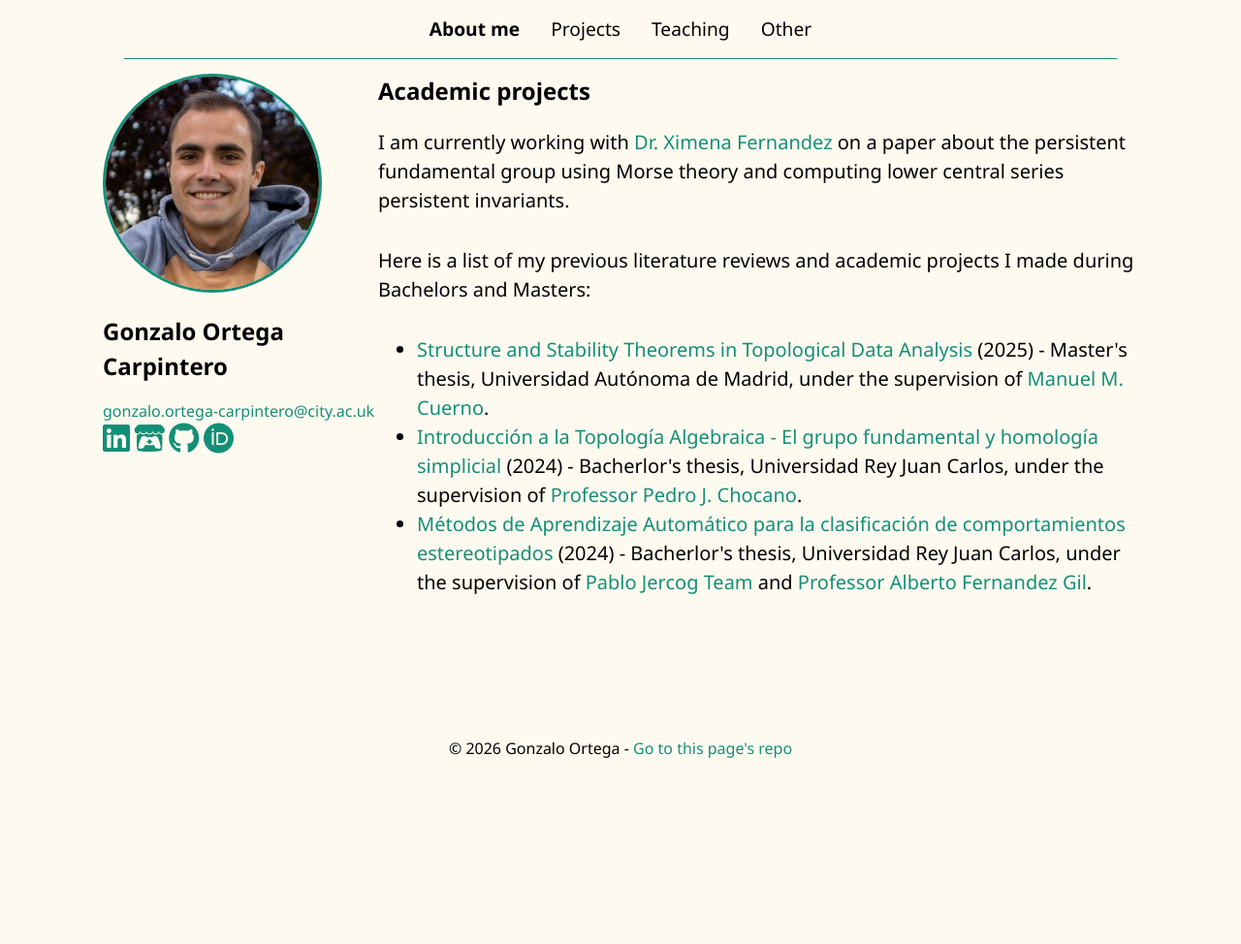
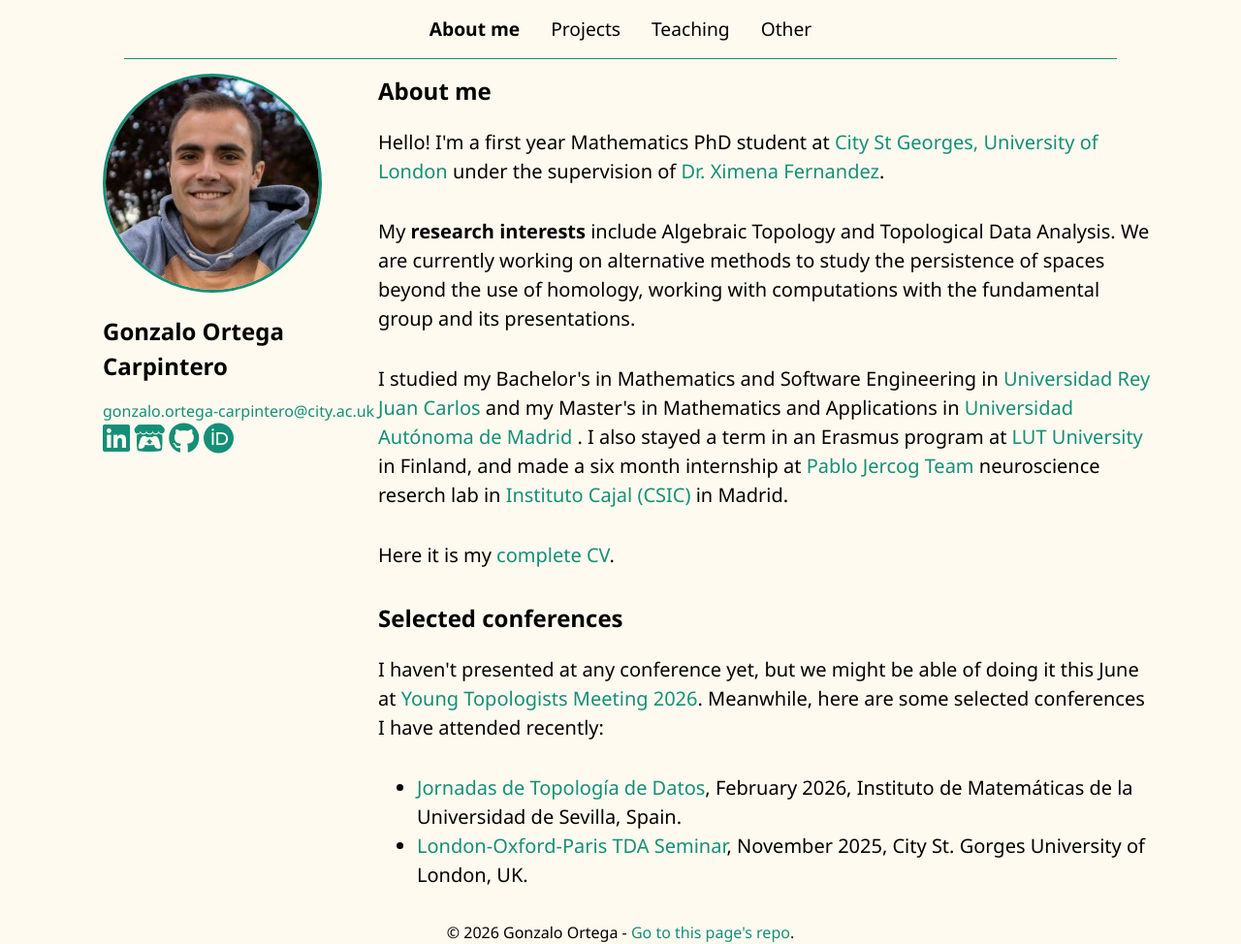
Before and after one commit to Gonzalo-Ortega/Portfolio-Webpage, a website: page docs/index.html in a window 1280 px wide. Shown: the whole page at 97% size. Before the commit the page ends 800 px from the top, so only its background shows below. Drawn offline with Linux system fonts and the light colour scheme.

Commit message:
Updated ablut info.

```diff
--- a/docs/footer.html
+++ b/docs/footer.html
@@ -1,4 +1,4 @@
   <footer>
     &copy; 2026 Gonzalo Ortega - <a class="text-secondary"
-      href="https://github.com/Gonzalo-Ortega/Portfolio-Webpage"> Go to this page's repo </a>
+      href="https://github.com/Gonzalo-Ortega/Portfolio-Webpage">Go to this page's repo</a>.
   </footer>
--- a/docs/index.html
+++ b/docs/index.html
@@ -57,7 +57,7 @@
 
 
     // Default page
-    loadPage("projects");
+    loadPage("about");
   </script>
 </body>
 
--- a/docs/pages/about.html
+++ b/docs/pages/about.html
@@ -1,26 +1,37 @@
 <div class="content">
   <h3 class="small-heading"> About me </h2>
     <p>
-    Hello! I'm a first year Mathematics PHD student at <a
-      href="https://www.citystgeorges.ac.uk/about/schools/science-technology/mathematics">
-      City St Georges, University of London </a> under the supervision of Dr. Ximena Fernández. My research
-    interests include Algebraic Topology and Topological Data Analysis. We are currently working on alternative
-    methods to study the persistence of spaces beyond the use of homology, working mainly with computations over
+      Hello! I'm a first year Mathematics PhD student at <a
+        href="https://www.citystgeorges.ac.uk/about/schools/science-technology/mathematics"> City St Georges, University
+        of London </a> under the supervision of <a href="https://ximenafernandez.github.io/">Dr. Ximena Fernandez</a>.
+    </p>
+    <p>My <b>research interests</b> include Algebraic Topology and Topological Data Analysis. We are currently working
+      on
+      alternative methods to study the persistence of spaces beyond the use of homology, working with computations with
       the fundamental group and its presentations.
     </p>
     <p>
-    I studied my Bachelor's in Math and Software engeneering in Universidad Rey Juan Carlos and my Master's in
-    Mathematics and Applications in Universidad Autónoma de Madrid.
+      I studied my Bachelor's in Mathematics and Software Engineering in <a href="https://en.urjc.es/"> Universidad Rey
+        Juan Carlos </a> and my Master's in
+      Mathematics and Applications in <a href="https://www.uam.es/"> Universidad Autónoma de Madrid </a>. I also stayed
+      a term in an Erasmus program at <a href="https://www.lut.fi/en"> LUT University </a> in Finland, and made a six
+      month internship at <a href="https://sites.google.com/view/pablojercogteam/"> Pablo Jercog Team</a> neuroscience
+      reserch lab in <a href="https://cajal.csic.es/en/home/"> Instituto Cajal (CSIC) </a> in Madrid.
+    </p>
+    <p>Here it is my <a class="text-secondary" href="pdf\Gonzalo Ortega - Curriculum Vitae.pdf" target="_blank">complete
+        CV</a>.</p>
 
-    I am also a self-thought indie game developer, having take part in several online world-wide game jams.</p>
+    <h1 class="small-heading"> Selected conferences </h1>
+    <p>
+      I haven't presented at any conference yet, but we might be able of doing it this June at <a
+        href="https://www.math.ku.dk/english/calendar/events/ytm26/">Young Topologists Meeting 2026</a>.
 
-  <a class="text-secondary" href="pdf\Gonzalo Ortega - Curriculum Vitae.pdf" target="_blank">View CV in PDF</a>
-
-  <h3 class="small-heading"> Selected attended conferences </h2>
-  <p>
+      Meanwhile, here are some selected conferences I have attended recently:
     <ul>
-    <li> London-Oxford-Paris TDA Seminar, City St Ghorghes, University of London </li>
-    <li> Jornadas Analisis tolologico de datos 2026, Sevile, Spain </li>
+      <li> <a href="https://imus.us.es/congresos/tdasevilla2026/">Jornadas de Topología de Datos</a>, February
+        2026, Instituto de Matemáticas de la Universidad de Sevilla, Spain. </li>
+      <li> <a href="https://sites.google.com/view/london-oxford-paris-seminar/">London-Oxford-Paris TDA Seminar</a>,
+        November 2025, City St. Gorges University of London, UK. </li>
     </ul>
     </p>
 </div>
```
Lines whose indentation alone changed are shown as unchanged.
